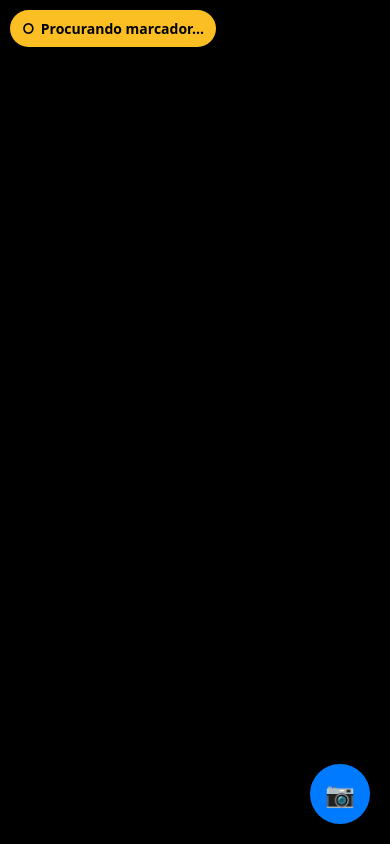
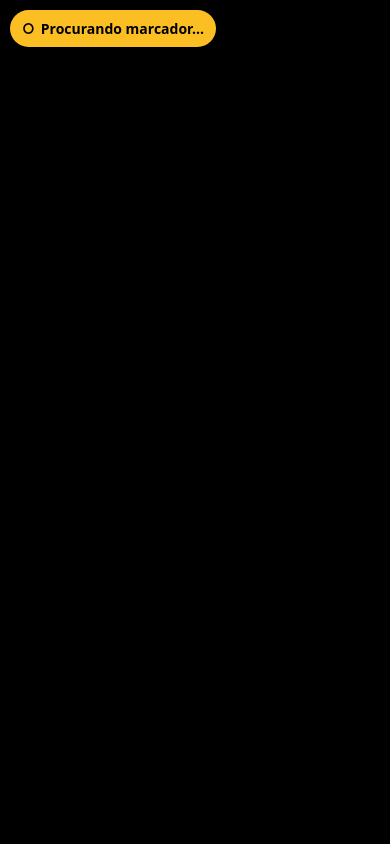
Before and after one commit to TonyMPCastro/Realidade_Aumentada_React, a React (Vite) app: page /viewer in a window 390 px wide. Built offline with nearby package versions, Linux system fonts and the light colour scheme.

Commit message:
Revert "fix: mobile"
This reverts commit d77e0edd27d11c1afdc7fc7f9f31203216ae52e2.

```diff
--- a/src/components/ArViewer.jsx
+++ b/src/components/ArViewer.jsx
@@ -118,44 +118,25 @@ const ArViewer = () => {
       const video = document.querySelector('#arjs-video');
       const canvas = document.querySelector('.a-canvas');
       const container = document.querySelector('#camera-frame');
-      const scene = document.querySelector('a-scene');
 
       if (container) {
         const rect = container.getBoundingClientRect();
-        const width = window.innerWidth;
-        const height = window.innerHeight;
 
         if (video) {
-          video.style.setProperty('width', `${width}px`, 'important');
-          video.style.setProperty('height', `${height}px`, 'important');
+          video.style.setProperty('width', `${rect.width}px`, 'important');
+          video.style.setProperty('height', `${rect.height}px`, 'important');
           video.style.setProperty('position', 'fixed', 'important');
-          video.style.setProperty('top', '0px', 'important');
-          video.style.setProperty('left', '0px', 'important');
+          video.style.setProperty('top', `${rect.top}px`, 'important');
+          video.style.setProperty('left', `${rect.left}px`, 'important');
           video.style.setProperty('object-fit', 'cover', 'important');
-          video.style.setProperty('margin', '0px', 'important');
-          video.style.setProperty('padding', '0px', 'important');
-          video.style.setProperty('border', 'none', 'important');
+          video.style.setProperty('margin-left', '0px', 'important');
+          video.style.setProperty('margin-top', '0px', 'important');
           video.style.zIndex = '0';
         }
 
         if (canvas) {
-          canvas.style.setProperty('width', `${width}px`, 'important');
-          canvas.style.setProperty('height', `${height}px`, 'important');
-          canvas.style.setProperty('top', '0px', 'important');
-          canvas.style.setProperty('left', '0px', 'important');
-          canvas.style.setProperty('position', 'fixed', 'important');
-          canvas.style.setProperty('margin', '0px', 'important');
-          canvas.style.setProperty('padding', '0px', 'important');
-        }
-
-        if (scene) {
-          scene.style.setProperty('width', `${width}px`, 'important');
-          scene.style.setProperty('height', `${height}px`, 'important');
-          scene.style.setProperty('position', 'fixed', 'important');
-          scene.style.setProperty('top', '0px', 'important');
-          scene.style.setProperty('left', '0px', 'important');
-          scene.style.setProperty('margin', '0px', 'important');
-          scene.style.setProperty('padding', '0px', 'important');
+          canvas.style.setProperty('width', `${rect.width}px`, 'important');
+          canvas.style.setProperty('height', `${rect.height}px`, 'important');
         }
       }
     };
@@ -438,17 +419,7 @@ const ArViewer = () => {
   };
 
   return (
-    <div className="d-flex flex-column align-items-center" style={{
-      height: '100dvh',
-      width: '100vw',
-      backgroundColor: '#000000',
-      overflow: 'hidden',
-      margin: 0,
-      padding: 0,
-      position: 'fixed',
-      top: 0,
-      left: 0
-    }}>
+    <div className="d-flex flex-column align-items-center" style={{ height: '100dvh', width: '100vw', backgroundColor: 'transparent', overflow: 'hidden' }}>
       <style>
         {`
           .a-canvas {
@@ -502,20 +473,7 @@ const ArViewer = () => {
       </style>
 
       {/* Quadro da Câmera (Topo) */}
-      <div id="camera-frame" style={{
-        width: '100vw',
-        height: '100dvh',
-        position: 'fixed',
-        top: 0,
-        left: 0,
-        overflow: 'hidden',
-        backgroundColor: '#000000',
-        touchAction: 'none',
-        zIndex: 1,
-        margin: 0,
-        padding: 0,
-        border: 'none'
-      }}>
+      <div id="camera-frame" style={{ width: '100%', flex: '1', position: 'relative', overflow: 'hidden', backgroundColor: 'transparent', touchAction: 'none' }}>
         <a-scene
           key={facingMode}
           embedded
@@ -630,39 +588,6 @@ const ArViewer = () => {
             }
           `}</style>
         </div>
-
-        {/* Botão Flutuante para Trocar Câmera - Apenas Mobile */}
-        {isMobile && (
-        <button
-          onClick={toggleCamera}
-          style={{
-            position: 'absolute',
-            bottom: '20px',
-            right: '20px',
-            width: '60px',
-            height: '60px',
-            borderRadius: '50%',
-            backgroundColor: '#007bff',
-            color: 'white',
-            border: 'none',
-            fontSize: '24px',
-            cursor: 'pointer',
-            zIndex: 11,
-            boxShadow: '0 4px 12px rgba(0,0,0,0.3)',
-            display: 'flex',
-            alignItems: 'center',
-            justifyContent: 'center',
-            transition: 'transform 0.2s, box-shadow 0.2s'
-          }}
-          onMouseDown={(e) => e.currentTarget.style.transform = 'scale(0.95)'}
-          onMouseUp={(e) => e.currentTarget.style.transform = 'scale(1)'}
-          onTouchStart={(e) => e.currentTarget.style.transform = 'scale(0.95)'}
-          onTouchEnd={(e) => e.currentTarget.style.transform = 'scale(1)'}
-          title={facingMode === 'environment' ? 'Câmera Frontal' : 'Câmera Traseira'}
-        >
-          {facingMode === 'environment' ? '📷' : '🤳'}
-        </button>
-        )}
       </div>
 
       {/* Painel de Ações (Fixo ao Centro Embaixo) - Apenas em Desktop */}
```
